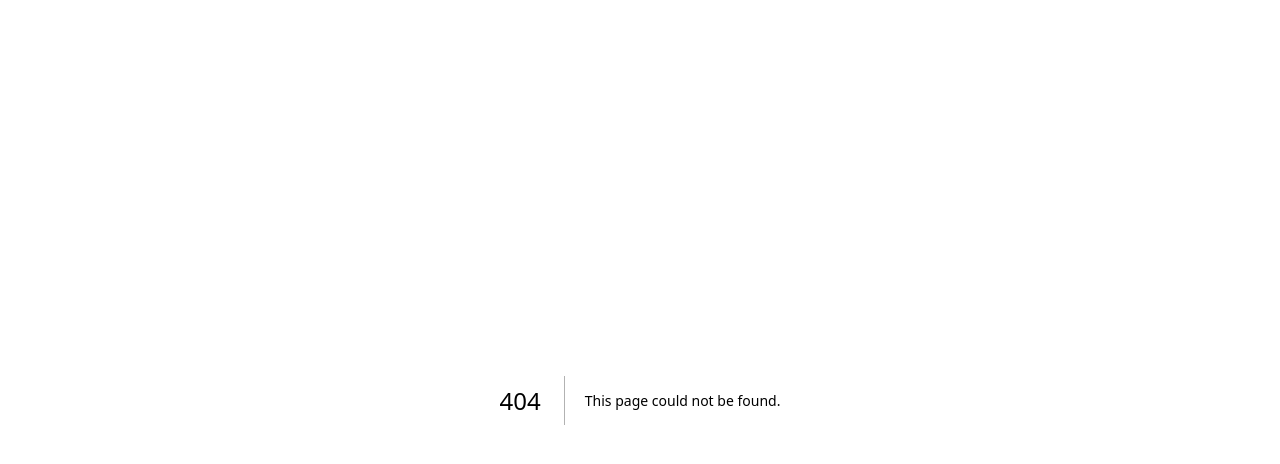
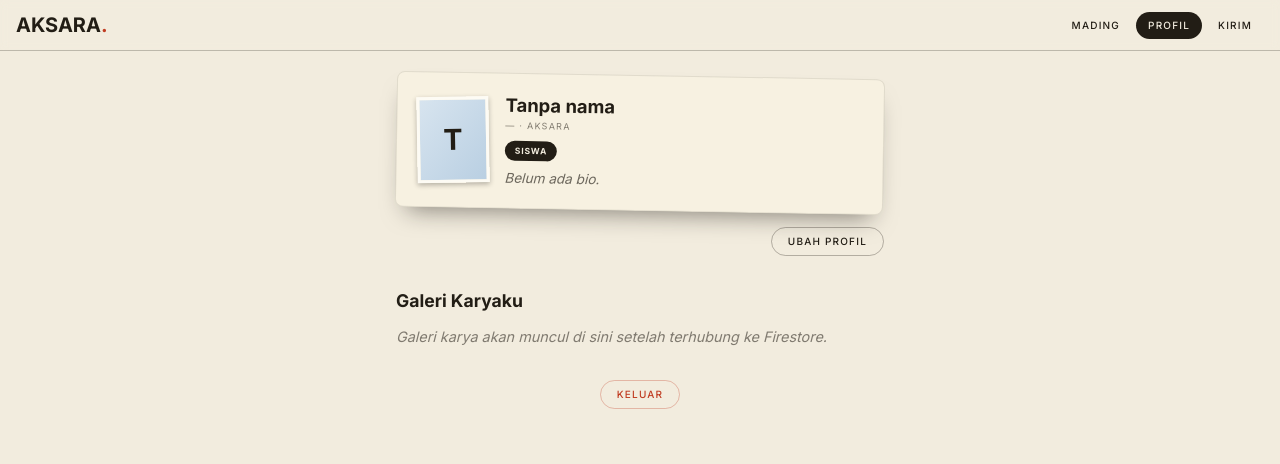
Before and after one commit to zanqy/kotak-aspirasi-osis, a Next.js app: page /aksara/profil in a window 1280 px wide. Before the commit this address had no page. Shown: the top 464 px of the page. Built offline with nearby package versions, Linux system fonts and the light colour scheme; no server answers; the database is empty; sample sign-in values are in the browser's storage.

Commit message:
Fase 4 (awal): halaman Profil di Next.js (kartu pelajar + edit bio)

```diff
--- /dev/null
+++ b/app/aksara/profil/page.tsx
@@ -0,0 +1,188 @@
+"use client";
+
+import { useState, useEffect } from "react";
+import { useRouter } from "next/navigation";
+import { getClientAuth, getClientDb } from "@/lib/firebase-client";
+import { onAuthStateChanged, signOut } from "firebase/auth";
+import { doc, getDoc } from "firebase/firestore";
+import Link from "next/link";
+
+type Student = {
+  nama: string;
+  kelas: string;
+  nis: string;
+  role: string;
+  bio: string;
+  fotoUrl: string;
+};
+
+export default function ProfilPage() {
+  const router = useRouter();
+  const [user, setUser] = useState<any>(null);
+  const [student, setStudent] = useState<Student | null>(null);
+  const [loading, setLoading] = useState(true);
+  const [editing, setEditing] = useState(false);
+  const [editNama, setEditNama] = useState("");
+  const [editKelas, setEditKelas] = useState("");
+  const [editBio, setEditBio] = useState("");
+
+  useEffect(() => {
+    const auth = getClientAuth();
+    const unsub = onAuthStateChanged(auth, async (u) => {
+      if (!u) {
+        router.push("/aksara/masuk");
+        return;
+      }
+      setUser(u);
+      const db = getClientDb();
+      const snap = await getDoc(doc(db, "students", u.uid));
+      if (snap.exists()) {
+        const data = snap.data() as Student;
+        setStudent(data);
+        setEditNama(data.nama || "");
+        setEditKelas(data.kelas || "");
+        setEditBio(data.bio || "");
+      }
+      setLoading(false);
+    });
+    return () => unsub();
+  }, [router]);
+
+  async function handleSave() {
+    if (!user) return;
+    const db = getClientDb();
+    await (await import("firebase/firestore")).updateDoc(
+      doc(db, "students", user.uid),
+      { nama: editNama, kelas: editKelas, bio: editBio }
+    );
+    setStudent((prev) =>
+      prev ? { ...prev, nama: editNama, kelas: editKelas, bio: editBio } : null
+    );
+    setEditing(false);
+  }
+
+  if (loading) {
+    return (
+      <div className="min-h-screen bg-[#F2ECDE] flex items-center justify-center">
+        <p className="font-[var(--font-caveat)] text-xl">Memuat profil...</p>
+      </div>
+    );
+  }
+
+  const nama = student?.nama || "Tanpa nama";
+  const kelas = student?.kelas || "—";
+  const role = student?.role || "siswa";
+  const bio = student?.bio || "Belum ada bio.";
+  const initial = nama.charAt(0).toUpperCase();
+
+  return (
+    <div className="min-h-screen bg-[#F2ECDE]">
+      <header className="sticky top-0 z-20 flex justify-between items-center px-4 py-2.5 bg-[#F2ECDE]/94 backdrop-blur-sm border-b border-[#221D15]/25">
+        <span className="font-[var(--font-fraunces)] font-extrabold text-[1.25rem]">
+          AKSARA<span className="text-[#C03B21]">.</span>
+        </span>
+        <nav className="flex gap-1">
+          <a href="/aksara" className="text-[10px] tracking-[0.12em] uppercase font-[var(--font-ibm-plex-mono)] font-medium text-[#221D15] no-underline px-3 py-1.5 rounded-full">
+            Mading
+          </a>
+          <a href="/aksara/profil" className="text-[10px] tracking-[0.12em] uppercase font-[var(--font-ibm-plex-mono)] font-medium text-[#221D15] no-underline px-3 py-1.5 rounded-full bg-[#221D15] text-[#F2ECDE]">
+            Profil
+          </a>
+          <a href="/aksara/kirim" className="text-[10px] tracking-[0.12em] uppercase font-[var(--font-ibm-plex-mono)] font-medium text-[#221D15] no-underline px-3 py-1.5 rounded-full">
+            Kirim
+          </a>
+        </nav>
+      </header>
+
+      <main className="max-w-[520px] mx-auto px-4 py-6">
+        {/* Kartu Pelajar */}
+        <div className="bg-[#F7F1E1] rounded-[8px] shadow-[0_14px_24px_-12px_rgba(24,20,16,0.5)] p-5 flex gap-4 items-center rotate-[1deg] border border-[#221D15]/10">
+          <div className="w-[72px] h-[86px] flex-none bg-gradient-to-br from-[#D7E4EF] to-[#B9CFE2] border-[3px] border-[#FDFBF4] shadow-[0_2px_5px_rgba(24,20,16,0.3)] flex items-center justify-center font-[var(--font-caveat)] font-bold text-[1.8rem] -rotate-2">
+            {initial}
+          </div>
+          <div className="flex-1 min-w-0">
+            <h2 className="font-[var(--font-fraunces)] font-extrabold text-[1.15rem] leading-tight truncate">
+              {nama}
+            </h2>
+            <p className="font-[var(--font-ibm-plex-mono)] text-[9px] tracking-[0.14em] text-[#221D15]/55 mt-0.5">
+              {kelas} · AKSARA
+            </p>
+            <span className="inline-block mt-2 font-[var(--font-ibm-plex-mono)] text-[8.5px] font-bold bg-[#221D15] text-[#F2ECDE] rounded-full px-2.5 py-1 tracking-[0.1em]">
+              {role.toUpperCase()}
+            </span>
+            <p className="font-[var(--font-spectral)] italic text-[0.85rem] text-[#221D15]/65 mt-2 leading-snug">
+              {bio}
+            </p>
+          </div>
+        </div>
+
+        {/* Edit button */}
+        <div className="mt-4 flex justify-end">
+          <button
+            onClick={() => setEditing(!editing)}
+            className="text-[10px] tracking-[0.12em] uppercase font-[var(--font-ibm-plex-mono)] font-medium text-[#221D15] border border-[#221D15]/30 rounded-full px-4 py-1.5 bg-transparent cursor-pointer"
+          >
+            {editing ? "Batal" : "Ubah profil"}
+          </button>
+        </div>
+
+        {/* Edit form */}
+        {editing && (
+          <div className="mt-3 bg-[#FDFBF4] border border-[#221D15]/20 rounded-[12px] p-4">
+            <label className="block text-[10px] tracking-[0.16em] uppercase text-[#221D15]/55 font-[var(--font-ibm-plex-mono)] mt-2 first:mt-0">
+              Nama
+            </label>
+            <input
+              value={editNama}
+              onChange={(e) => setEditNama(e.target.value)}
+              className="w-full font-[var(--font-caveat)] text-[1.1rem] text-[#2b241c] bg-transparent border-0 border-b-[1.5px] border-[#221D15]/30 outline-none py-1 focus:border-[#C03B21]"
+            />
+            <label className="block text-[10px] tracking-[0.16em] uppercase text-[#221D15]/55 font-[var(--font-ibm-plex-mono)] mt-3">
+              Kelas
+            </label>
+            <input
+              value={editKelas}
+              onChange={(e) => setEditKelas(e.target.value)}
+              className="w-full font-[var(--font-caveat)] text-[1.1rem] text-[#2b241c] bg-transparent border-0 border-b-[1.5px] border-[#221D15]/30 outline-none py-1 focus:border-[#C03B21]"
+            />
+            <label className="block text-[10px] tracking-[0.16em] uppercase text-[#221D15]/55 font-[var(--font-ibm-plex-mono)] mt-3">
+              Bio
+            </label>
+            <textarea
+              value={editBio}
+              onChange={(e) => setEditBio(e.target.value)}
+              rows={2}
+              className="w-full font-[var(--font-caveat)] text-[1.1rem] text-[#2b241c] bg-transparent border border-[#221D15]/20 rounded-[8px] p-2 outline-none focus:border-[#C03B21] resize-none"
+            />
+            <button
+              onClick={handleSave}
+              className="mt-3 bg-[#221D15] text-[#F2ECDE] border-0 rounded-[10px] px-5 py-2.5 font-[var(--font-fraunces)] font-bold text-[0.9rem] cursor-pointer"
+            >
+              Simpan
+            </button>
+          </div>
+        )}
+
+        {/* Galeri Karya — placeholder */}
+        <div className="mt-8">
+          <h3 className="font-[var(--font-fraunces)] font-bold text-[1.1rem] mb-3">
+            Galeri Karyaku
+          </h3>
+          <p className="font-[var(--font-spectral)] italic text-[0.9rem] text-[#221D15]/55">
+            Galeri karya akan muncul di sini setelah terhubung ke Firestore.
+          </p>
+        </div>
+
+        {/* Logout */}
+        <div className="mt-8 flex justify-center">
+          <button
+            onClick={() => signOut(getClientAuth())}
+            className="text-[10px] tracking-[0.12em] uppercase font-[var(--font-ibm-plex-mono)] font-medium text-[#C03B21] border border-[#C03B21]/30 rounded-full px-4 py-1.5 bg-transparent cursor-pointer"
+          >
+            Keluar
+          </button>
+        </div>
+      </main>
+    </div>
+  );
+}
--- a/components/aksara/Board.tsx
+++ b/components/aksara/Board.tsx
@@ -7,7 +7,7 @@ const BOARD_W = 1400;
 const BOARD_H = 1400;
 
 type BoardItem = {
-  id: string;
+  id?: string;
   kind: string;
   x: number;
   y: number;
@@ -234,9 +234,9 @@ export default function Board({ items, onItemTap, onItemLongPress }: BoardProps)
           transform: `translate(${view.x}px, ${view.y}px) scale(${view.s})`,
         }}
       >
-        {items.map((item) => (
+        {items.map((item, i) => (
           <div
-            key={item.id}
+            key={item.id || i}
             className="absolute select-none"
             style={{
               left: item.x,
```
